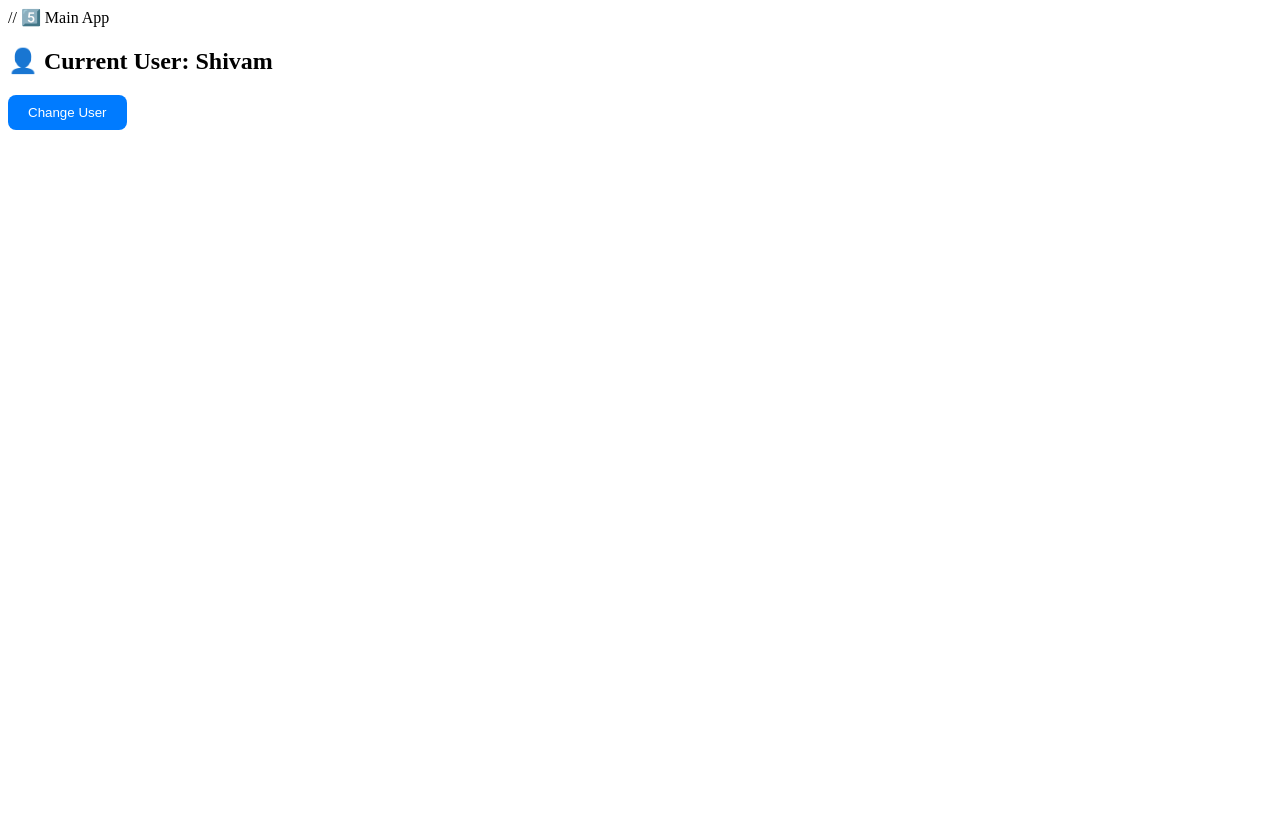
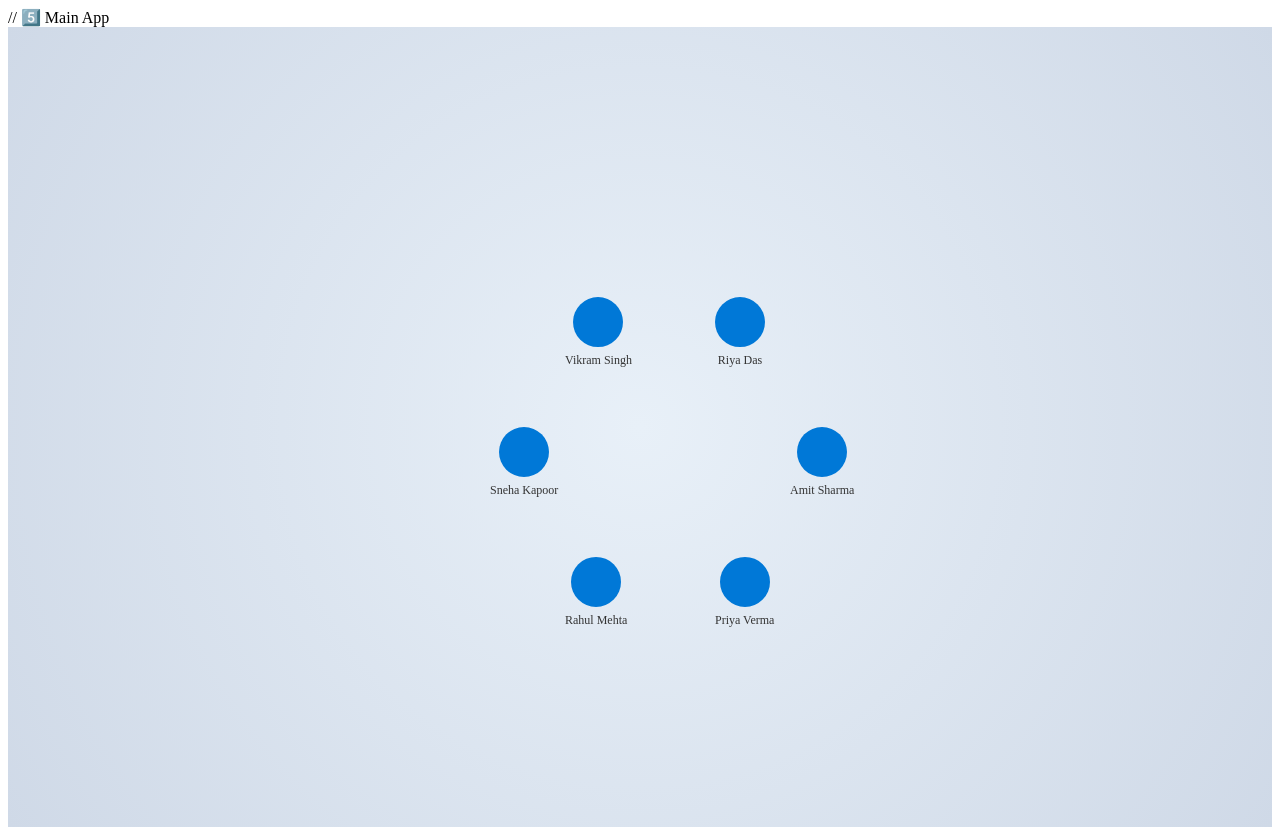
Before and after one commit to frontend-bay/udemy-react-js-concepts, a React (Vite) app: page / in a window 1280 px wide. Before the commit the page ends 800 px from the top, so only its background shows below. Built offline with nearby package versions, Linux system fonts and the light colour scheme.

Commit message:
added table like belden

```diff
--- a/src/App.jsx
+++ b/src/App.jsx
@@ -8,6 +8,8 @@ import CompleteFormInputDemo from "./basic-react-concepts/CompleteFormInputDemo.
 import UseEffectDemo from "./basic-react-concepts/UseEffectDemo.jsx";
 import UseRefDemo from "./basic-react-concepts/UseRefDemo.jsx";
 import {UpdateContextDemo} from "./basic-react-concepts/UseContextDemo.jsx";
+import EmployeeTable from "./react-with-css/DataTable/EmployeeTable.jsx";
+import EmployeeCircle from "./react-with-css/CircularVisualization/EmployeeCircle.jsx";
 
 function App() {
 
@@ -22,7 +24,8 @@ function App() {
             {/*<CompleteFormInputDemo></CompleteFormInputDemo>*/}
             {/*<UseEffectDemo></UseEffectDemo>*/}
             {/*<UseRefDemo></UseRefDemo>*/}
-            <UpdateContextDemo />
+            {/*<UpdateContextDemo />*/}
+            <EmployeeCircle/>
         </>
     )
 }
--- /dev/null
+++ b/src/react-with-css/CircularVisualization/EmployeeCircle.css
@@ -0,0 +1,79 @@
+.circle-container {
+    position: relative;
+    display: flex;
+    justify-content: center;
+    align-items: center;
+    height: 100vh;
+    background: radial-gradient(circle at center, #e8f0f8, #cfd9e7);
+    overflow: hidden;
+}
+
+/* The invisible main circle container */
+.main-circle {
+    position: relative;
+    width: 400px;
+    height: 400px;
+    border-radius: 50%;
+    display: flex;
+    justify-content: center;
+    align-items: center;
+    position: relative;
+}
+
+/* Each employee node */
+.employee-node {
+    position: absolute;
+    top: 50%;
+    left: 50%;
+    cursor: pointer;
+    text-align: center;
+    transform-origin: center;
+    transition: transform 0.3s ease, box-shadow 0.3s ease;
+}
+
+.node-circle {
+    width: 50px;
+    height: 50px;
+    background-color: #0078d7;
+    border-radius: 50%;
+    margin: 0 auto;
+    transition: all 0.3s ease;
+}
+
+.employee-node:hover .node-circle {
+    transform: scale(1.2);
+    box-shadow: 0 0 20px rgba(0, 120, 215, 0.8);
+}
+
+.node-name {
+    display: block;
+    margin-top: 6px;
+    font-size: 12px;
+    color: #333;
+}
+
+/* Side panel */
+.side-panel {
+    position: absolute;
+    right: 0;
+    top: 0;
+    height: 100%;
+    width: 30%;
+    background-color: white;
+    box-shadow: -2px 0 8px rgba(0,0,0,0.1);
+    padding: 20px;
+    animation: slideIn 0.3s forwards;
+}
+
+@keyframes slideIn {
+    from { transform: translateX(100%); }
+    to { transform: translateX(0); }
+}
+
+.close-btn {
+    background: transparent;
+    border: none;
+    font-size: 20px;
+    cursor: pointer;
+    float: right;
+}
--- /dev/null
+++ b/src/react-with-css/CircularVisualization/EmployeeCircle.jsx
@@ -0,0 +1,61 @@
+import React, { useEffect, useState } from "react";
+import "./EmployeeCircle.css";
+import EmployeePanel from "./EmployeePanel";
+
+const EmployeeCircle = () => {
+    const [employees, setEmployees] = useState([]);
+    const [selectedEmployee, setSelectedEmployee] = useState(null);
+
+    useEffect(() => {
+        // ✅ Hardcoded employee data
+        const employeeData = [
+            { EmployeeId: 101, EmployeeName: "Amit Sharma", EmployeeAddress: "New Delhi, India" },
+            { EmployeeId: 102, EmployeeName: "Priya Verma", EmployeeAddress: "Mumbai, India" },
+            { EmployeeId: 103, EmployeeName: "Rahul Mehta", EmployeeAddress: "Pune, India" },
+            { EmployeeId: 104, EmployeeName: "Sneha Kapoor", EmployeeAddress: "Bangalore, India" },
+            { EmployeeId: 105, EmployeeName: "Vikram Singh", EmployeeAddress: "Hyderabad, India" },
+            { EmployeeId: 106, EmployeeName: "Riya Das", EmployeeAddress: "Kolkata, India" },
+        ];
+        setEmployees(employeeData);
+    }, []);
+
+    const handleCircleClick = (emp) => {
+        setSelectedEmployee(emp);
+    };
+
+    const closePanel = () => setSelectedEmployee(null);
+
+    return (
+        <div className="circle-container">
+            <div className="main-circle">
+                {employees.map((emp, index) => {
+                    const angle = (index / employees.length) * 2 * Math.PI;
+                    const radius = 150; // distance from center
+                    const x = radius * Math.cos(angle);
+                    const y = radius * Math.sin(angle);
+
+                    return (
+                        <div
+                            key={emp.EmployeeId}
+                            className="employee-node"
+                            style={{
+                                transform: `translate(${x}px, ${y}px)`
+                            }}
+                            onClick={() => handleCircleClick(emp)}
+                            title={emp.EmployeeName}
+                        >
+                            <div className="node-circle"></div>
+                            <span className="node-name">{emp.EmployeeName}</span>
+                        </div>
+                    );
+                })}
+            </div>
+
+            {selectedEmployee && (
+                <EmployeePanel employee={selectedEmployee} onClose={closePanel} />
+            )}
+        </div>
+    );
+};
+
+export default EmployeeCircle;
--- /dev/null
+++ b/src/react-with-css/CircularVisualization/EmployeePanel.jsx
@@ -0,0 +1,18 @@
+import React from "react";
+import "./EmployeeCircle.css";
+
+const EmployeePanel = ({ employee, onClose }) => {
+    return (
+        <div className="side-panel">
+            <button className="close-btn" onClick={onClose}>
+                ✕
+            </button>
+            <h2>Employee Details</h2>
+            <p><strong>ID:</strong> {employee.EmployeeId}</p>
+            <p><strong>Name:</strong> {employee.EmployeeName}</p>
+            <p><strong>Address:</strong> {employee.EmployeeAddress}</p>
+        </div>
+    );
+};
+
+export default EmployeePanel;
--- /dev/null
+++ b/src/react-with-css/DataTable/EmployeePanel.jsx
@@ -0,0 +1,18 @@
+import React from "react";
+import "./EmployeeTable.css";
+
+const EmployeePanel = ({ employee, onClose }) => {
+    return (
+        <div className="side-panel">
+            <button className="close-btn" onClick={onClose}>
+                ✕
+            </button>
+            <h2>Employee Details</h2>
+            <p><strong>ID:</strong> {employee.EmployeeId}</p>
+            <p><strong>Name:</strong> {employee.EmployeeName}</p>
+            <p><strong>Address:</strong> {employee.EmployeeAddress}</p>
+        </div>
+    );
+};
+
+export default EmployeePanel;
--- /dev/null
+++ b/src/react-with-css/DataTable/EmployeeTable.css
@@ -0,0 +1,66 @@
+.employee-container {
+    display: flex;
+    position: relative;
+    width: 100%;
+    overflow: hidden;
+}
+
+.employee-table {
+    width: 70%;
+    border-collapse: collapse;
+    margin: 20px;
+    font-family: Arial, sans-serif;
+    background-color: #f9f9f9;
+    box-shadow: 0 2px 6px rgba(0,0,0,0.1);
+}
+
+.employee-table th, .employee-table td {
+    padding: 12px 16px;
+    border-bottom: 1px solid #ddd;
+    text-align: left;
+}
+
+.employee-table th {
+    background-color: #0078d7;
+    color: white;
+}
+
+.address-link {
+    color: #0078d7;
+    cursor: pointer;
+}
+
+.address-link:hover {
+    text-decoration: underline;
+}
+
+/* Side Panel Styling */
+.side-panel {
+    position: absolute;
+    right: 0;
+    top: 0;
+    height: 100%;
+    width: 30%;
+    background-color: white;
+    box-shadow: -2px 0 8px rgba(0,0,0,0.1);
+    padding: 20px;
+    transition: transform 0.3s ease-in-out;
+    animation: slideIn 0.3s forwards;
+}
+
+@keyframes slideIn {
+    from {
+        transform: translateX(100%);
+    }
+    to {
+        transform: translateX(0);
+    }
+}
+
+.close-btn {
+    background: transparent;
+    border: none;
+    font-size: 20px;
+    cursor: pointer;
+    float: right;
+}
--- /dev/null
+++ b/src/react-with-css/DataTable/EmployeeTable.jsx
@@ -0,0 +1,94 @@
+import React, { useEffect, useState } from "react";
+import "./EmployeeTable.css";
+import EmployeePanel from "./EmployeePanel";
+
+const EmployeeTable = () => {
+    const [employees, setEmployees] = useState([]);
+    const [selectedEmployee, setSelectedEmployee] = useState(null);
+
+    // useEffect(() => {
+    //     // Fetch data from your server (dummy API used here)
+    //     fetch("https://mocki.io/v1/bcf1b316-40f7-4ff1-9e1f-f8cba2d75cf8")
+    //         .then((res) => res.json())
+    //         .then((data) => setEmployees(data))
+    //         .catch((err) => console.error("Error fetching employees:", err));
+    // }, []);
+
+    useEffect(() => {
+        // ✅ Hardcoded employee data
+        const employeeData = [
+            {
+                EmployeeId: 101,
+                EmployeeName: "Amit Sharma",
+                EmployeeAddress: "New Delhi, India",
+            },
+            {
+                EmployeeId: 102,
+                EmployeeName: "Priya Verma",
+                EmployeeAddress: "Mumbai, India",
+            },
+            {
+                EmployeeId: 103,
+                EmployeeName: "Rahul Mehta",
+                EmployeeAddress: "Pune, India",
+            },
+            {
+                EmployeeId: 104,
+                EmployeeName: "Sneha Kapoor",
+                EmployeeAddress: "Bangalore, India",
+            },
+            {
+                EmployeeId: 105,
+                EmployeeName: "Vikram Singh",
+                EmployeeAddress: "Hyderabad, India",
+            },
+        ];
+
+        setEmployees(employeeData);
+    }, []);
+
+    const handleAddressClick = (employee) => {
+        setSelectedEmployee(employee);
+    };
+
+    const closePanel = () => {
+        setSelectedEmployee(null);
+    };
+
+    return (
+        <div className="employee-container">
+            <table className="employee-table">
+                <thead>
+                <tr>
+                    <th>EmployeeId</th>
+                    <th>EmployeeName</th>
+                    <th>EmployeeAddress</th>
+                </tr>
+                </thead>
+                <tbody>
+                {employees.map((emp) => (
+                    <tr key={emp.EmployeeId}>
+                        <td>{emp.EmployeeId}</td>
+                        <td>{emp.EmployeeName}</td>
+                        <td
+                            className="address-link"
+                            onClick={() => handleAddressClick(emp)}
+                        >
+                            {emp.EmployeeAddress}
+                        </td>
+                    </tr>
+                ))}
+                </tbody>
+            </table>
+
+            {selectedEmployee && (
+                <EmployeePanel
+                    employee={selectedEmployee}
+                    onClose={closePanel}
+                />
+            )}
+        </div>
+    );
+};
+
+export default EmployeeTable;
```
